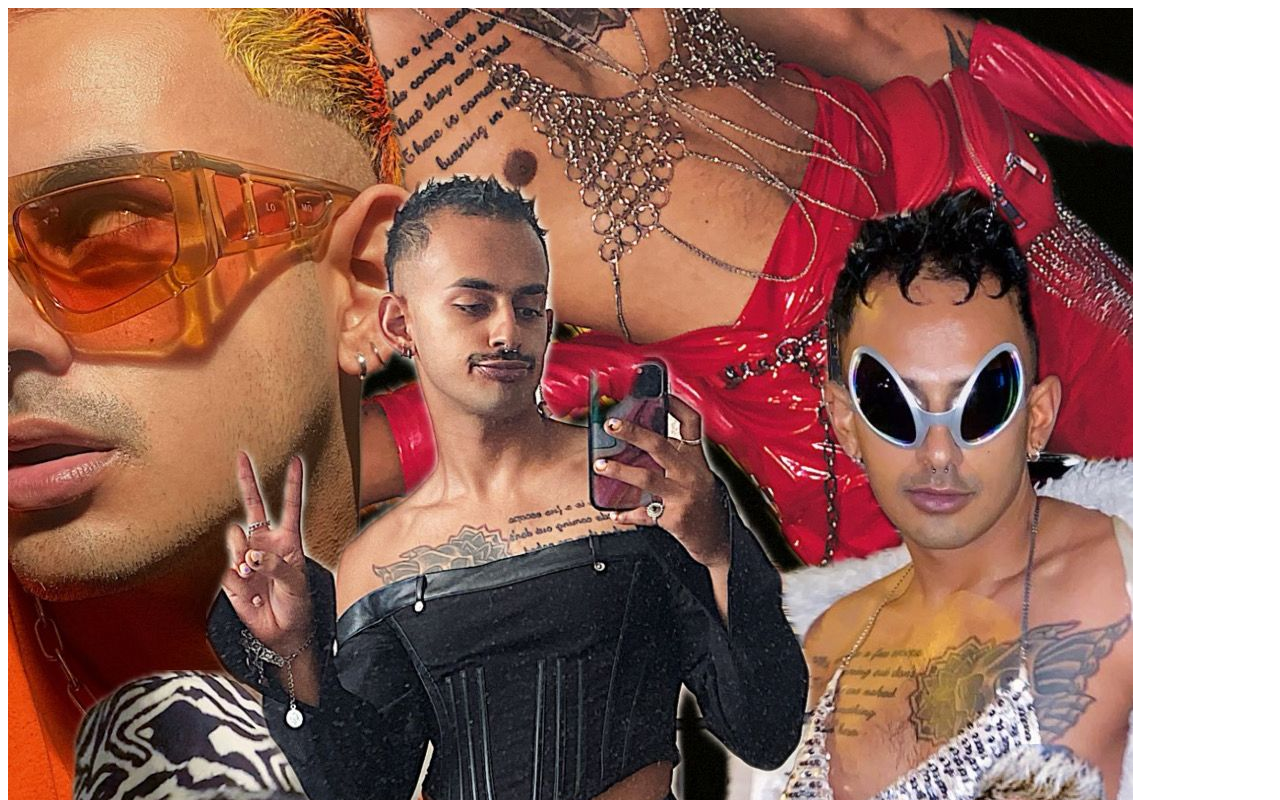
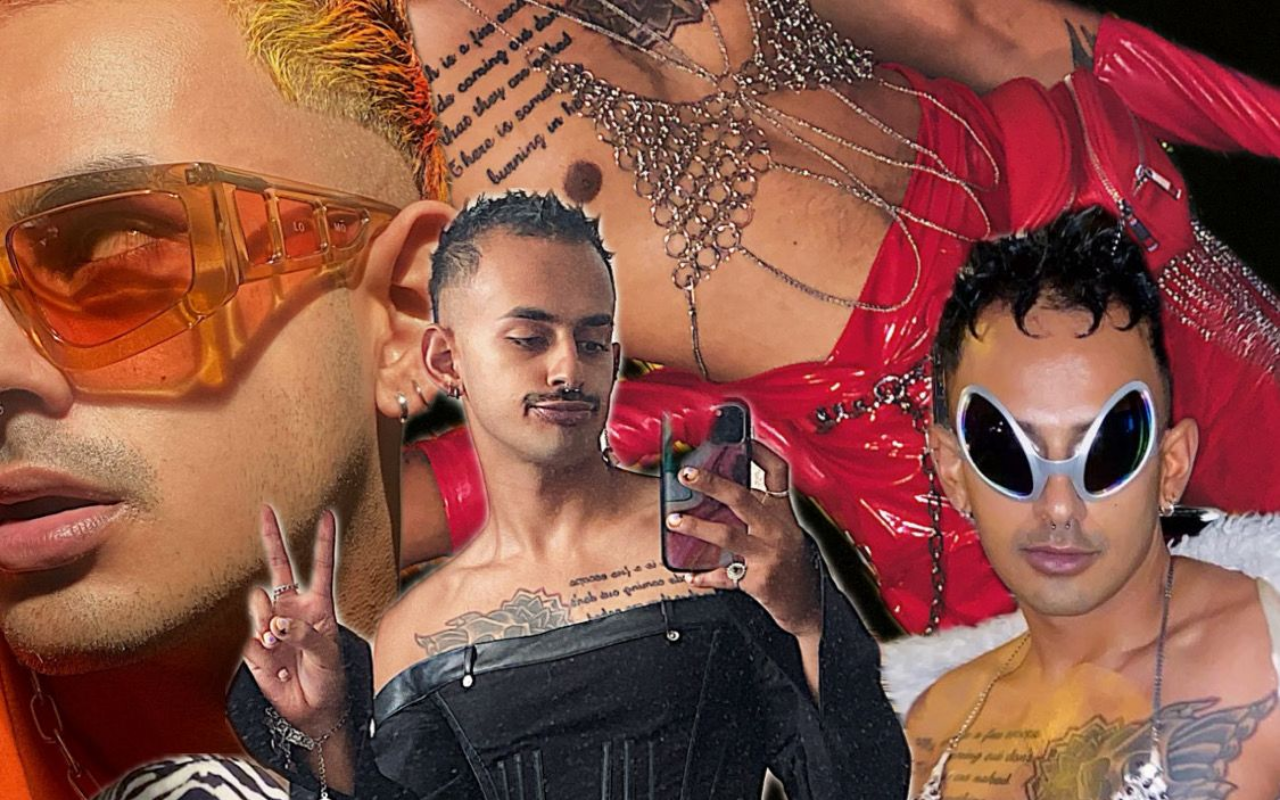
Before and after one commit to Saeedado/ki, a plain HTML site: page index.html in a window 1280 px wide. Shown: the top 800 px of the page. Drawn offline with Linux system fonts and the light colour scheme.

Commit message:
Update index.html

```diff
--- a/index.html
+++ b/index.html
@@ -3,6 +3,18 @@
     <head>
         <title>Anu Transformation Kiki</title>
         <style>
+            body, html{
+                margin: 0;
+                padding: 0;
+                height: 100%;
+            }
+
+            img{
+                width: 100%;
+                height: auto;
+                display: block;
+            }
+
             .hidden {
                 display: none;
             }
```
